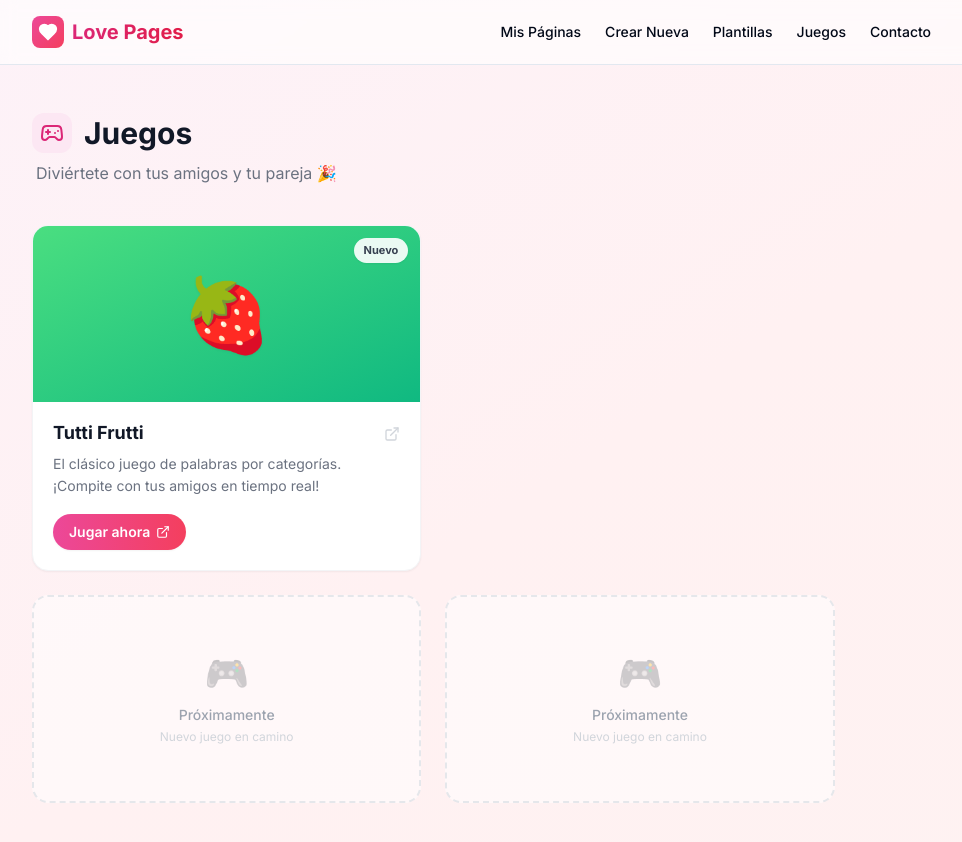
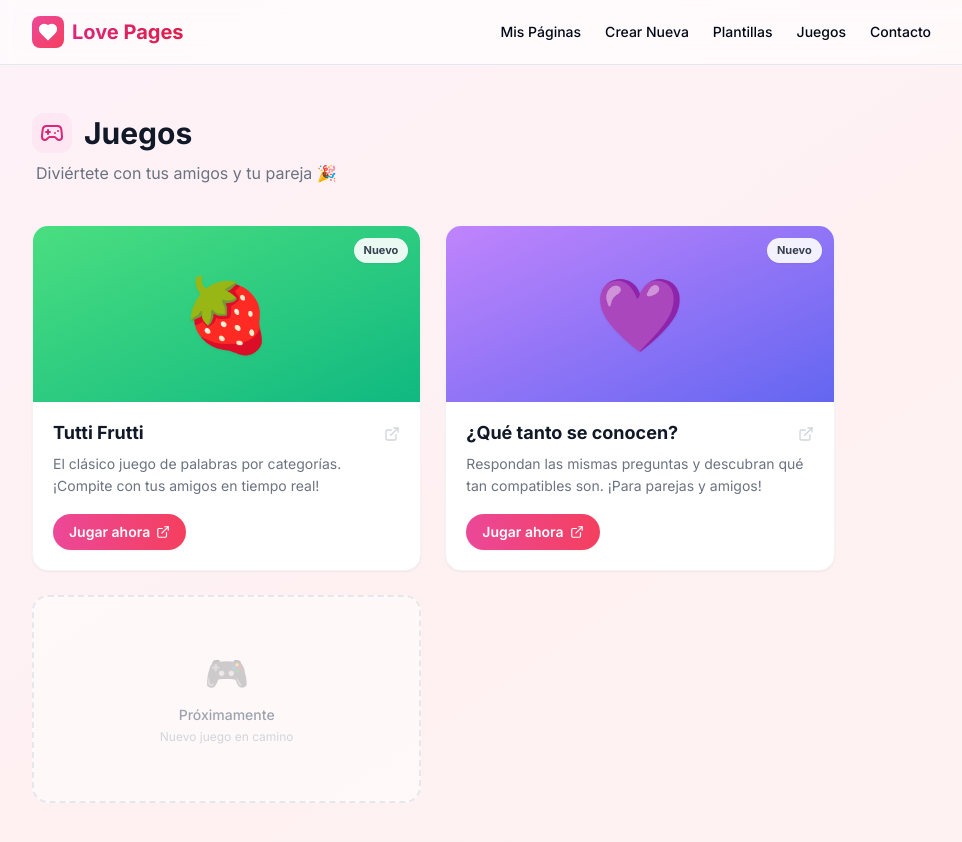
Before and after one commit to carlos123ordaz/love-page, a Next.js app: page /games in a window 1280 px wide. Shown: the top 842 px of the page, without its empty margins (0-962 px from the left). Built offline with nearby package versions, Linux system fonts and the light colour scheme; no server answers.

Commit message:
nuevo juego

```diff
--- a/src/app/games/games-client.tsx
+++ b/src/app/games/games-client.tsx
@@ -3,7 +3,6 @@
 import { Header } from '@/components/layout/header';
 import { Gamepad2, ExternalLink } from 'lucide-react';
 
-// ── Agrega más juegos aquí ──────────────────────────────────────────────────
 const GAMES = [
     {
         id: 'tutifruti',
@@ -15,17 +14,17 @@ const GAMES = [
         color: 'from-green-400 to-emerald-500',
         badge: 'Nuevo',
     },
-    // {
-    //   id: 'otro-juego',
-    //   name: 'Nombre del juego',
-    //   description: 'Descripción corta.',
-    //   url: 'https://...',
-    //   emoji: '🎮',
-    //   color: 'from-purple-400 to-indigo-500',
-    //   badge: null,
-    // },
+    {
+        id: 'quiz-compatibilidad',
+        name: '¿Qué tanto se conocen?',
+        description:
+            'Respondan las mismas preguntas y descubran qué tan compatibles son. ¡Para parejas y amigos!',
+        url: 'https://games-bay-rho.vercel.app/games/quiz',
+        emoji: '💜',
+        color: 'from-purple-400 to-indigo-500',
+        badge: 'Nuevo',
+    },
 ];
-// ───────────────────────────────────────────────────────────────────────────
 
 export default function GamesPage() {
     return (
```
